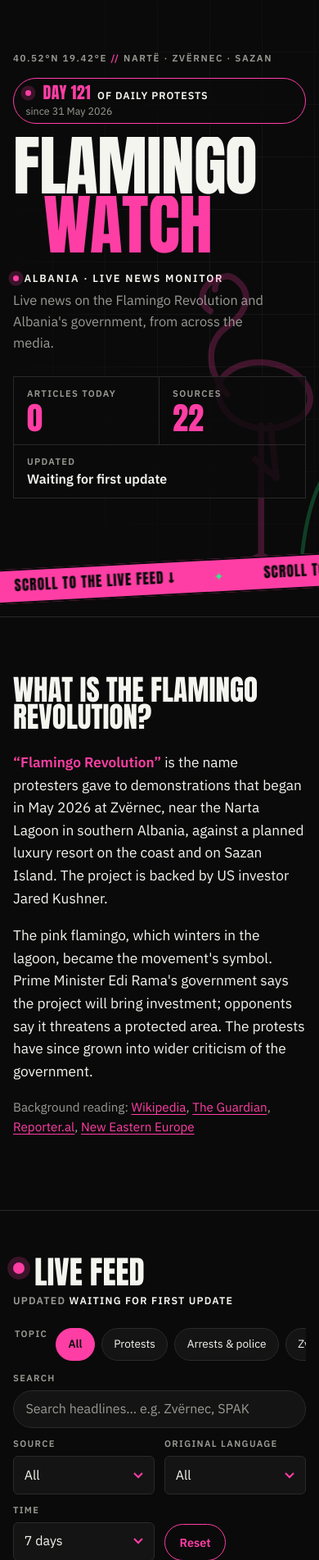
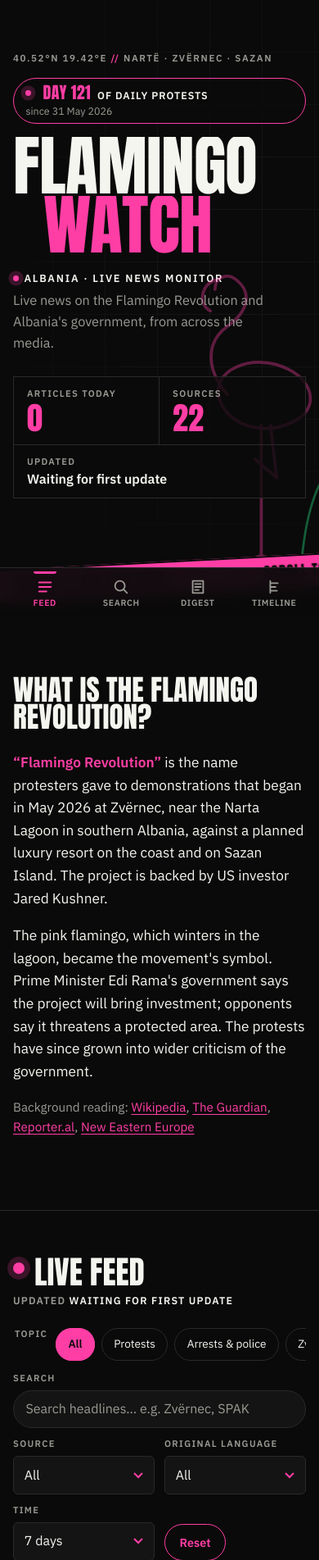
Before and after one commit to enone-xml/Flamingo-Revolution, a FastAPI app: page / in a window 390 px wide. Shown: the part 91-1994 px from the top of the page at 82% size. Run offline with FastAPI, Linux system fonts and the light colour scheme; data that the repository does not hold is empty.

Commit message:
Phones: drawn flamingo, native page transitions, touch cards, hide-on-scroll header, chip glider, bottom bar
Co-Authored-By: Claude Opus 5.5 (1M context) <noreply@anthropic.com>

```diff
--- a/app/i18n.py
+++ b/app/i18n.py
@@ -79,6 +79,9 @@ T = {
         "seo_desc_about": "How Flamingo Watch works: automated, non-partisan news on the Flamingo Revolution. No fact-checking, no tracking.",
         "seo_desc_sources": "The Albanian and international outlets Flamingo Watch follows for news on the Flamingo Revolution.",
         "search": "Search",
+        "quick_nav": "Quick navigation",
+        "nav_feed_short": "Feed",
+        "nav_digest_short": "Digest",
         "page_n": "page {n}",
         "pages": "More stories",
         "newer": "Newer stories",
@@ -208,6 +211,9 @@ T = {
         "seo_desc_about": "Si funksionon Flamingo Watch: lajme automatike dhe të paanshme për Revolucionin e Flamingove. Pa verifikim, pa gjurmim.",
         "seo_desc_sources": "Mediat shqiptare dhe ndërkombëtare që ndjek Flamingo Watch për Revolucionin e Flamingove.",
         "search": "Kërko",
+        "quick_nav": "Navigim i shpejtë",
+        "nav_feed_short": "Lajmet",
+        "nav_digest_short": "Përmbledhja",
         "page_n": "faqja {n}",
         "pages": "Më shumë lajme",
         "newer": "Lajme më të reja",
--- a/app/static/css/site.css
+++ b/app/static/css/site.css
@@ -123,7 +123,7 @@ h1, h2, h3 { margin: 0; }
 
 /* ---------------------------------------------------------------- topbar */
 .topbar {
-  position: sticky; top: 0; z-index: 40;
+  position: sticky; top: 0; z-index: 40; view-transition-name: topbar;
   display: flex; align-items: center; justify-content: space-between;
   height: var(--topbar-h); padding: 0 var(--gutter);
   background: rgba(10, 10, 10, .86);
@@ -256,6 +256,8 @@ html.menu-open { overflow: hidden; } /* on html, so the sticky header keeps work
   right: -8%; bottom: 3.5rem; width: 58vw; max-width: 420px; height: auto; opacity: .22;
 }
 .hero__bird-draw { display: none; }
+.motion .hero__bird { display: none; }                         /* JS + motion: draw it instead */
+.motion .hero__bird-draw { display: block; opacity: .35; }
 .hero__tape {
   position: absolute; left: -5%; right: -5%; bottom: 1.6rem; z-index: 3;
   display: block; overflow: hidden; transform: rotate(-3deg);
@@ -563,8 +565,7 @@ html.menu-open { overflow: hidden; } /* on html, so the sticky header keeps work
 @media (min-width: 960px) {
   .hero { padding-bottom: 8rem; }
   .hero__bird { opacity: .9; right: 4%; bottom: 5rem; width: 30vw; max-width: 430px; }
-  .motion .hero__bird { display: none; }
-  .motion .hero__bird-draw { display: block; opacity: 1; right: 4%; bottom: 5rem; width: 30vw; max-width: 430px; }
+  .motion .hero__bird-draw { opacity: 1; right: 4%; bottom: 5rem; width: 30vw; max-width: 430px; }
   .intro { grid-template-columns: 5fr 7fr; gap: 4rem; padding-top: 7rem; padding-bottom: 7rem; }
   .cards { grid-template-columns: repeat(3, minmax(0, 1fr)); }
   .card--featured { grid-column: span 2; }
@@ -579,6 +580,82 @@ html.menu-open { overflow: hidden; } /* on html, so the sticky header keeps work
   .hero__tape-inner { width: auto; }
   .motion [data-reveal], .motion .card.pre-reveal { opacity: 1; transform: none; }
   .hero__particles, .cursor { display: none !important; }
+  .topbar.is-hidden { transform: none; }
+}
+@media (prefers-reduced-motion: reduce) { @view-transition { navigation: none; } }
+
+/* ---------------------------------------------------------------- page transitions (native) */
+/* Browsers with cross-document View Transitions animate between pages themselves;
+   others just load the next page. Turned off for "reduce motion". */
+@view-transition { navigation: auto; }
+::view-transition-old(root) { animation: 160ms ease-out both vt-fade-out; }
+::view-transition-new(root) { animation: 280ms cubic-bezier(.2, .8, .2, 1) both vt-rise-in; }
+::view-transition-group(story-title), ::view-transition-group(nav-marker) { animation-duration: 340ms; animation-timing-function: cubic-bezier(.2, .8, .2, 1); }
+@keyframes vt-fade-out { to { opacity: 0; } }
+@keyframes vt-rise-in { from { opacity: 0; transform: translateY(14px); } }
+.story__title { view-transition-name: story-title; }   /* the tapped card's title grows into this */
+
+/* ---------------------------------------------------------------- phone polish */
+.card { -webkit-tap-highlight-color: transparent; }
+@media (hover: none) {
+  /* 3. touch feedback: the card presses in and the pink edge sweeps in */
+  .card:active { transform: scale(.985); background: var(--card-2); }
+  .card:active::before { transform: scaleY(1); }
+}
+
+/* 7. topic chips: one pink highlight that glides to the chosen chip (added by JS) */
+.filters__tags.has-glider { position: relative; }
+.filters__glider {
+  position: absolute; left: 0; top: 0; z-index: 0; border-radius: 999px; background: var(--pink);
+  pointer-events: none; transition: transform .4s var(--ease), width .4s var(--ease);
+}
+.has-glider .chip span { position: relative; z-index: 1; background: transparent; }
+.has-glider .chip input:checked + span { background: transparent; transition: color .25s .1s; }
+
+/* 6. progress line under the header, driven by the scroll position (no JS) */
+.topbar__progress { display: none; }
+
+/* 8. bottom bar for thumbs */
+.bottom-nav { display: none; }
+
+@media (max-width: 959px) {
+  /* 6. the header slides away while reading down, back when scrolling up */
+  .topbar { transition: transform .3s var(--ease); }
+  .topbar.is-hidden { transform: translateY(-100%); }
+  @supports (animation-timeline: scroll()) {
+    .topbar__progress {
+      display: block; position: absolute; left: 0; right: 0; bottom: -1px; height: 2px; background: var(--pink);
+      transform-origin: 0 50%; transform: scaleX(0);
+      animation: scroll-progress linear both; animation-timeline: scroll(root block);
+    }
+    @keyframes scroll-progress { to { transform: scaleX(1); } }
+  }
+
+  .bottom-nav {
+    display: grid; grid-template-columns: repeat(4, 1fr);
+    position: fixed; left: 0; right: 0; bottom: 0; z-index: 34; view-transition-name: bottom-nav;
+    padding: .25rem .5rem calc(.25rem + env(safe-area-inset-bottom));
+    background: rgba(10, 10, 10, .94); border-top: 1px solid var(--line);
+    backdrop-filter: blur(10px); -webkit-backdrop-filter: blur(10px);
+    transition: transform .25s var(--ease);
+  }
+  /* out of the way while typing (the keyboard needs the space) */
+  body:has(input:focus, select:focus, textarea:focus) .bottom-nav { transform: translateY(110%); }
+  .bottom-nav__item {
+    position: relative; display: flex; flex-direction: column; align-items: center; justify-content: center; gap: .2rem;
+    min-height: 52px; color: var(--muted); text-decoration: none;
+    font: 600 .66rem/1.1 var(--body); letter-spacing: .06em; text-transform: uppercase;
+    -webkit-tap-highlight-color: transparent; transition: color .2s;
+  }
+  .bottom-nav__item svg { width: 22px; height: 22px; transition: transform .25s var(--ease); }
+  .bottom-nav__item:active svg { transform: scale(.88); }
+  .bottom-nav__item[aria-current="page"] { color: var(--pink); }
+  .bottom-nav__marker {
+    position: absolute; top: 0; left: 50%; width: 28px; height: 3px; margin-left: -14px;
+    border-radius: 0 0 3px 3px; background: var(--pink); view-transition-name: nav-marker;
+  }
+  body { padding-bottom: calc(60px + env(safe-area-inset-bottom)); }
+  .toast { bottom: calc(76px + env(safe-area-inset-bottom)); }
 }
 
 /* ---------------------------------------------------------------- Windows high contrast / forced colours */
@@ -588,4 +665,7 @@ html.menu-open { overflow: hidden; } /* on html, so the sticky header keeps work
   .card, .select select, .search input, .btn, .card__share, .menu-btn, .lang-switch { border: 1px solid CanvasText; }
   .lang-switch__on { outline: 2px solid Highlight; }
   :focus-visible { outline: 3px solid Highlight; }
+  .filters__glider { display: none; }
+  .has-glider .chip input:checked + span { border: 2px solid Highlight; }
+  .bottom-nav__marker { background: Highlight; }
 }
--- a/app/static/js/site.js
+++ b/app/static/js/site.js
@@ -92,13 +92,14 @@
 
   // While the menu is open, everything behind it is unreachable (keyboard, clicks, screen readers).
   function setInert(on) {
-    ["main", ".footer", ".ticker", ".skip"].forEach((sel) => { const el = $(sel); if (el) el.inert = on; });
+    ["main", ".footer", ".ticker", ".skip", ".bottom-nav"].forEach((sel) => { const el = $(sel); if (el) el.inert = on; });
   }
 
   function openMenu() {
     lastFocus = document.activeElement;
     menu.hidden = false;
     setInert(true);
+    $(".topbar").classList.remove("is-hidden");
     document.body.classList.add("menu-open");
     doc.classList.add("menu-open");
     menuBtn.setAttribute("aria-expanded", "true");
@@ -144,8 +145,24 @@
   }
 
   // ------------------------------------------------------------ page transitions
+  // Browsers with native cross-document View Transitions animate page changes
+  // themselves (CSS @view-transition); the others get the pink curtain.
+  const nativeVT = "PageRevealEvent" in window;
+  if (motion && nativeVT) {
+    // The tapped card's title grows into the story page's headline.
+    document.addEventListener("click", (e) => {
+      if (e.defaultPrevented) return;
+      const a = e.target.closest('a[href*="/story/"]');
+      const box = a && a.closest(".card, .timeline__event");
+      const title = box && $(".card__title, .timeline__title", box);
+      if (title) title.style.viewTransitionName = "story-title";
+    });
+    window.addEventListener("pageshow", () => {
+      $$("[style*='view-transition-name']").forEach((el) => { el.style.viewTransitionName = ""; });
+    });
+  }
   const curtain = $(".transition");
-  if (motion && curtain) {
+  if (motion && curtain && !nativeVT) {
     gsap.fromTo(curtain, { scaleY: 1, transformOrigin: "top" }, { scaleY: 0, duration: 0.6, ease: "expo.inOut" });
     document.addEventListener("click", (e) => {
       // Skip clicks another handler already took care of (e.g. "Load more" fetching in place).
@@ -297,6 +314,40 @@
     };
     loop();
   }
+
+  // ------------------------------------------------------------ phones: header + bottom bar
+  const phone = window.matchMedia("(max-width: 959px)");
+  const topbar = $(".topbar");
+  if (topbar && !reduced) {
+    // Hide the header while reading down, bring it back when scrolling up.
+    let lastY = window.scrollY, ticking = false;
+    window.addEventListener("scroll", () => {
+      if (ticking) return;
+      ticking = true;
+      requestAnimationFrame(() => {
+        const y = window.scrollY, delta = y - lastY;
+        const keep = !phone.matches || doc.classList.contains("menu-open") || topbar.contains(document.activeElement);
+        if (keep || y < 80 || delta < -6) topbar.classList.remove("is-hidden");
+        else if (delta > 6 && y > 160) topbar.classList.add("is-hidden");
+        if (Math.abs(delta) > 6) lastY = y;
+        ticking = false;
+      });
+    }, { passive: true });
+    topbar.addEventListener("focusin", () => topbar.classList.remove("is-hidden"));
+  }
+
+  // "Search" in the bottom bar: jump to the search box and put the cursor in it.
+  function focusSearch() {
+    const input = $("#search input");
+    if (!input) return;
+    input.scrollIntoView({ block: "center", behavior: reduced ? "auto" : "smooth" });
+    input.focus({ preventScroll: true });
+  }
+  document.addEventListener("click", (e) => {
+    const a = e.target.closest('.bottom-nav__item[data-nav="search"]');
+    if (a && $("#search input")) { e.preventDefault(); focusSearch(); history.replaceState(null, "", "#search"); }
+  });
+  if (location.hash === "#search") window.addEventListener("load", focusSearch);
 
   // ------------------------------------------------------------ share
   // Phones: the system share sheet (WhatsApp, Telegram…). Elsewhere: copy the link.
@@ -544,6 +595,36 @@
     load();
   });
   form.addEventListener("submit", (e) => { e.preventDefault(); form.dispatchEvent(new Event("change")); });
+
+  // Topic chips: one pink highlight that glides to the chosen chip.
+  const chipRow = $(".filters__tags", form);
+  if (chipRow && window.CSS && CSS.supports("width", "1px")) {
+    const glider = h("span", { class: "filters__glider", "aria-hidden": "true" });
+    chipRow.prepend(glider);
+    chipRow.classList.add("has-glider");
+    const moveGlider = (animate) => {
+      const chosen = $("input:checked + span", chipRow);
+      if (!chosen) { glider.style.width = "0"; return; }
+      if (!animate) glider.style.transition = "none";
+      glider.style.width = `${chosen.offsetWidth}px`;
+      glider.style.height = `${chosen.offsetHeight}px`;
+      // the span sits inside its .chip label, which is what the row positions
+      const x = chosen.parentElement.offsetLeft + chosen.offsetLeft;
+      const y = chosen.parentElement.offsetTop + chosen.offsetTop;
+      glider.style.transform = `translate(${x}px, ${y}px)`;
+      if (!animate) requestAnimationFrame(() => { glider.style.transition = ""; });
+      // keep the chosen chip in view in the sideways-scrolling row
+      const left = x - 16;
+      if (left < chipRow.scrollLeft || x + chosen.offsetWidth > chipRow.scrollLeft + chipRow.clientWidth) {
+        chipRow.scrollTo({ left, behavior: reduced ? "auto" : "smooth" });
+      }
+    };
+    moveGlider(false);
+    chipRow.addEventListener("change", () => moveGlider(!reduced));
+    form.addEventListener("reset", () => requestAnimationFrame(() => moveGlider(!reduced)));
+    window.addEventListener("resize", () => moveGlider(false));
+    if (document.fonts) document.fonts.ready.then(() => moveGlider(false));
+  }
   let searchTimer;
   const searchBox = form.elements.q;
   if (searchBox) searchBox.addEventListener("input", () => {
--- a/app/templates/base.html
+++ b/app/templates/base.html
@@ -66,6 +66,7 @@
   </div>
 
   <header class="topbar">
+    <span class="topbar__progress" aria-hidden="true"></span>
     <a class="brand" href="{{ url('/') }}">
       <img src="/static/img/flamingo.svg?v={{ v }}" alt="" width="22" height="37">
       <span>{{ t('site_name') }}</span>
@@ -114,6 +115,24 @@
     </p>
   </footer>
 
+  {# Phones: thumb-reachable shortcuts (hidden on larger screens by CSS). Plain links, so
+     they work without JavaScript; "Search" jumps to the search box on the feed. #}
+  {% set current = {'home': 'feed', 'digest': 'digest', 'timeline': 'timeline'}.get(page) %}
+  <nav class="bottom-nav" aria-label="{{ t('quick_nav') }}">
+    {% for key, label, href, icon in [
+      ('feed', t('nav_feed_short'), url('/') ~ '#feed', 'M4 6h16M4 12h16M4 18h10'),
+      ('search', t('search'), url('/') ~ '#search', 'M10.5 17a6.5 6.5 0 1 0 0-13 6.5 6.5 0 0 0 0 13zM15.5 15.5 20 20'),
+      ('digest', t('nav_digest_short'), url('/digest'), 'M5 4h14v16H5zM8 8h8M8 12h8M8 16h5'),
+      ('timeline', t('nav_timeline'), url('/timeline'), 'M7 4v16M7 7h10M7 12h7M7 17h9'),
+    ] %}
+    <a class="bottom-nav__item" href="{{ href }}" data-nav="{{ key }}"{% if current == key %} aria-current="page"{% endif %}>
+      {% if current == key %}<span class="bottom-nav__marker" aria-hidden="true"></span>{% endif %}
+      <svg viewBox="0 0 24 24" fill="none" stroke="currentColor" stroke-width="2" stroke-linecap="round" stroke-linejoin="round" aria-hidden="true" focusable="false"><path d="{{ icon }}"/></svg>
+      <span>{{ label }}</span>
+    </a>
+    {% endfor %}
+  </nav>
+
   <div class="transition" aria-hidden="true"></div>
   <div class="cursor" aria-hidden="true"></div>
 
--- a/app/templates/index.html
+++ b/app/templates/index.html
@@ -80,7 +80,7 @@
       <label class="chip chip--{{ tag|lower }}"><input type="radio" name="tag" value="{{ tag }}" {% if filters.tag == tag %}checked{% endif %}><span>{{ tag_label(tag) }}</span></label>
       {% endfor %}
     </fieldset>
-    <label class="search"><span>{{ t('search') }}</span>
+    <label class="search" id="search"><span>{{ t('search') }}</span>
       <input type="search" name="q" value="{{ filters.q or '' }}" placeholder="{{ t('search_placeholder') }}" maxlength="100" autocomplete="off" enterkeyhint="search">
     </label>
     <div class="filters__row">
```
